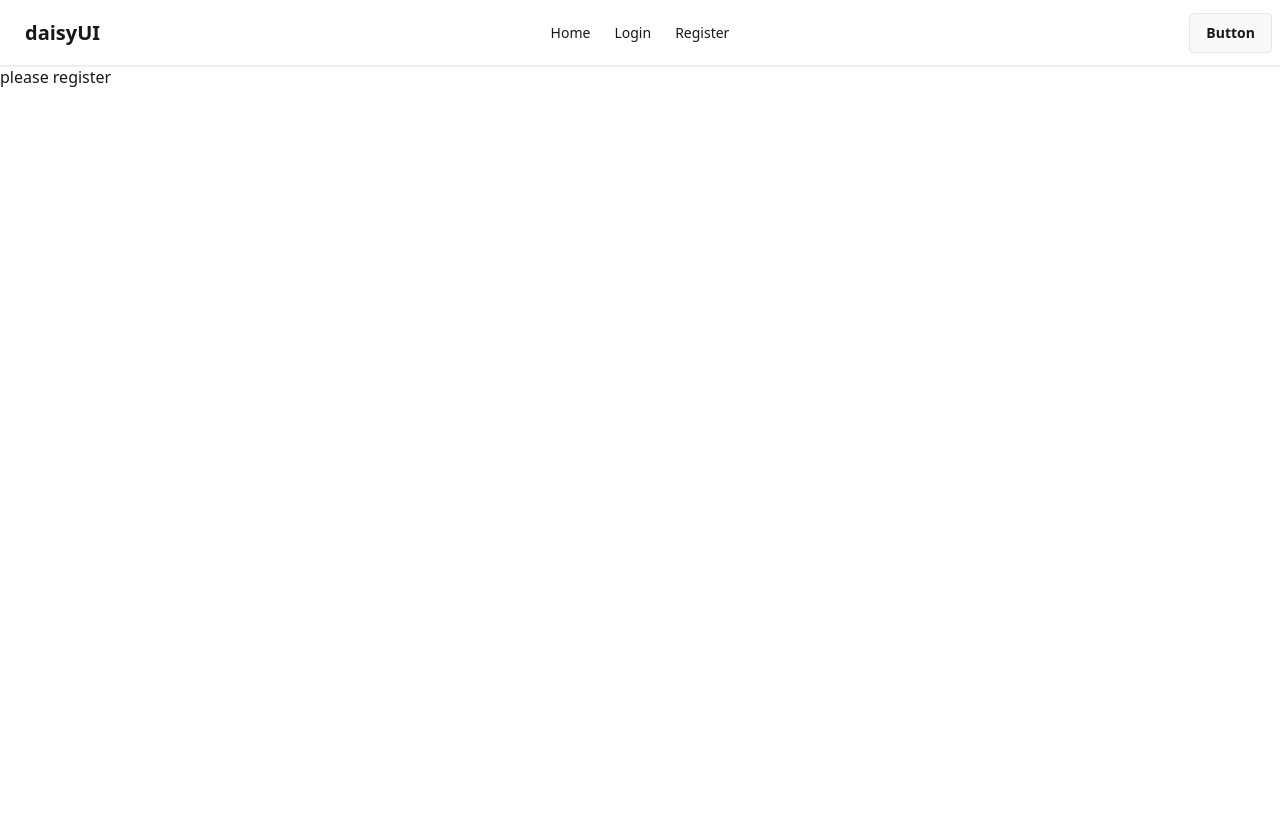
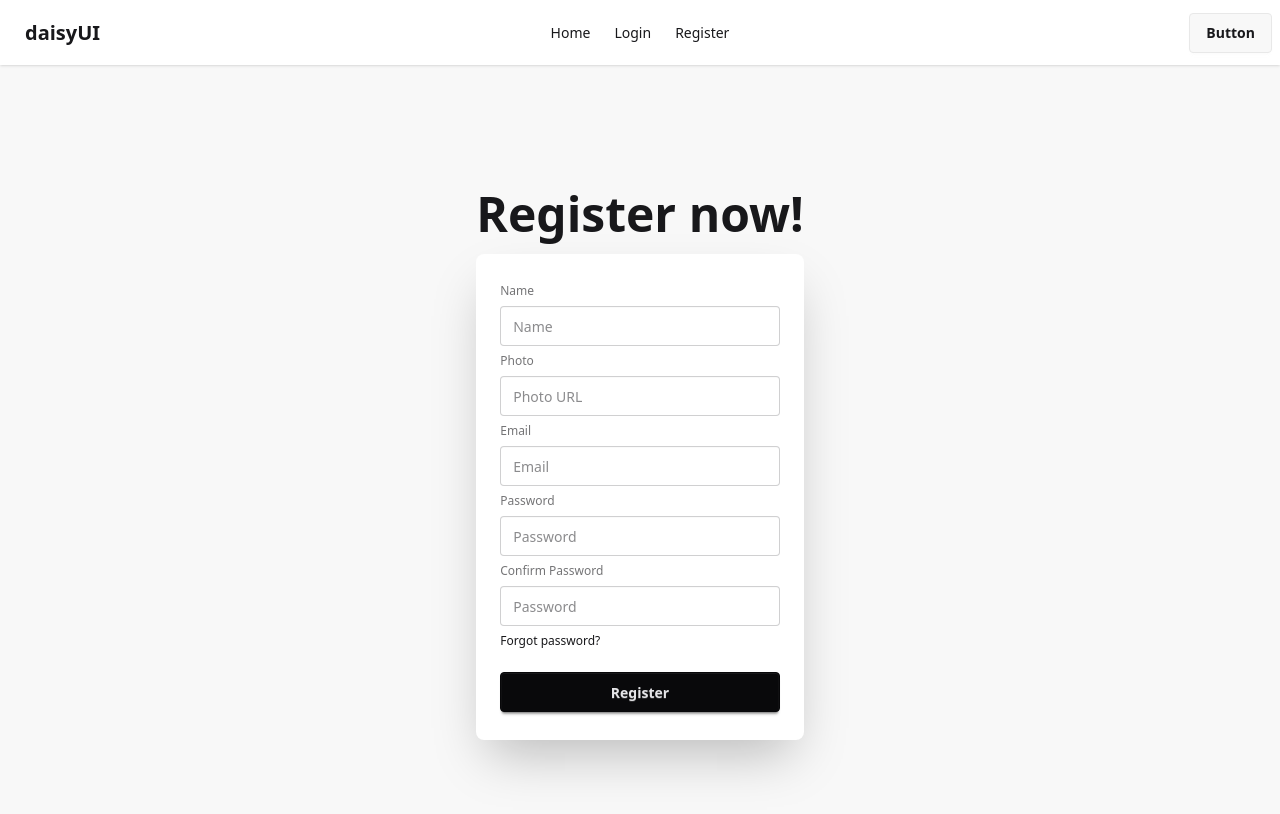
Before and after one commit to jnakht/milestone-9-conceptual-1, a React (Vite) app: page /register in a window 1280 px wide. Shown: the top 814 px of the page. Built offline with nearby package versions, Linux system fonts and the light colour scheme.

Commit message:
register component done

```diff
--- a/src/pages/Register.jsx
+++ b/src/pages/Register.jsx
@@ -1,8 +1,44 @@
 
 const Register = () => {
+    const handleRegister = (e) => {
+        e.preventDefault();
+        const form = new FormData(e.currentTarget);
+        const userName = form.get('name');
+        const userPhoto = form.get('photo');
+        const userEmail = form.get('email');
+        const userPassword = form.get('password');
+        const userConfirmPassword = form.get('confirmPassword');
+        console.log(userName, userPhoto, userEmail, userPassword, userConfirmPassword)
+    }
     return (
-        <div>
-            please register
+        <div className="hero bg-base-200 min-h-screen">
+            <div className="hero-content flex-col ">
+                <div className="text-center lg:text-left">
+                    <h1 className="text-5xl font-bold">Register now!</h1>
+
+                </div>
+                <div className="card bg-base-100 w-full max-w-sm shrink-0 shadow-2xl">
+                    <form onSubmit={handleRegister}>
+                        <div className="card-body">
+                            <fieldset className="fieldset">
+                                <label className="fieldset-label">Name</label>
+                                <input name="name" type="text" className="input" placeholder="Name" required />
+                                <label className="fieldset-label">Photo</label>
+                                <input name="photo" type="text" className="input" placeholder="Photo URL" required />
+                                <label className="fieldset-label">Email</label>
+                                <input name="email" type="email" className="input" placeholder="Email" required />
+
+                                <label className="fieldset-label">Password</label>
+                                <input name="password" type="password" className="input" placeholder="Password" required />
+                                <label className="fieldset-label">Confirm Password</label>
+                                <input name="confirmPassword" type="password" className="input" placeholder="Password" required />
+                                <div><a className="link link-hover">Forgot password?</a></div>
+                                <button className="btn btn-neutral mt-4">Register</button>
+                            </fieldset>
+                        </div>
+                    </form>
+                </div>
+            </div>
         </div>
     );
 };
```
